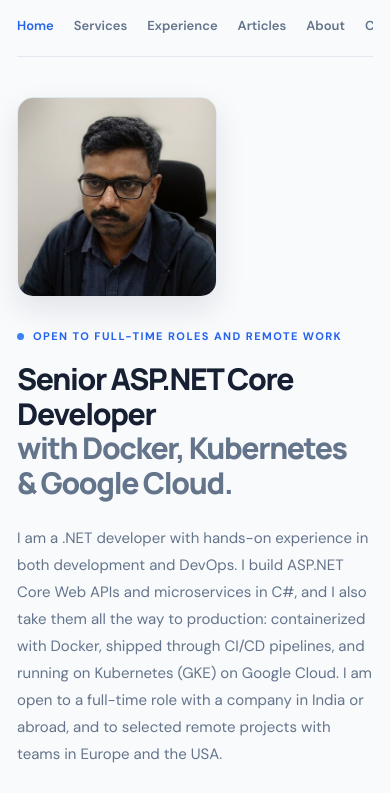
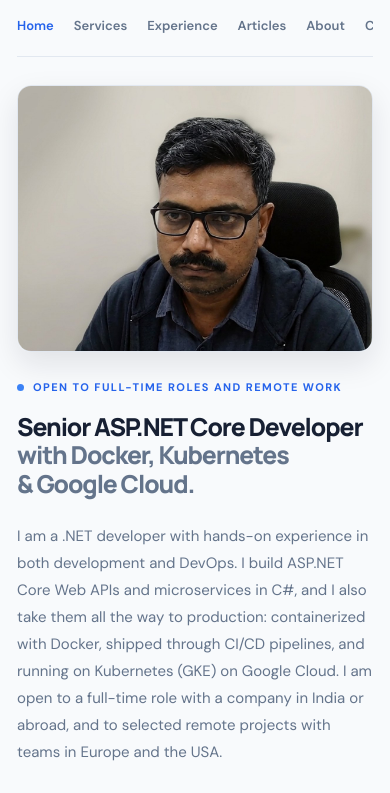
Before and after one commit to byraviprakash/portfolio-and-blog, an Astro site: page / in a window 390 px wide. Shown: the part 51-844 px from the top of the page. Built offline with nearby package versions, Linux system fonts and the light colour scheme; Astro itself is replaced by a stand-in of ours.

Commit message:
Improve home page photo layout on mobile and desktop

```diff
--- a/src/pages/index.astro
+++ b/src/pages/index.astro
@@ -14,7 +14,7 @@ const currentRole = experience[0];
   <section class="hero hero-profile hero-with-photo">
     <div class="hero-main">
     <p class="eyebrow"><span class="eyebrow-dot"></span> {freelanceMode ? siteConfig.remote : siteConfig.location}</p>
-    <h1>Senior ASP.NET&nbsp;Core Developer<br /><span>with Docker, Kubernetes<br />&amp; Google Cloud.</span></h1>
+    <h1><span class="nowrap">Senior ASP.NET Core Developer</span><br /><span>with Docker, Kubernetes<br />&amp; Google Cloud.</span></h1>
     <p class="hero-copy">
       I am a .NET developer with hands-on experience in both development and DevOps. I build
       ASP.NET Core Web APIs and microservices in C#, and I also take them all the way to production: containerized with Docker,
@@ -41,7 +41,10 @@ const currentRole = experience[0];
     </div>
     </div>
     <figure class="hero-photo">
-      <img src="/images/ravi-prakash.jpg" alt="Ravi Prakash, Senior ASP.NET Core Developer" width="800" height="800" loading="eager" />
+      <picture>
+        <source media="(max-width: 800px)" srcset="/images/ravi-prakash-wide.jpg" width="1200" height="900" />
+        <img src="/images/ravi-prakash.jpg" alt="Ravi Prakash, Senior ASP.NET Core Developer" width="800" height="800" loading="eager" fetchpriority="high" />
+      </picture>
     </figure>
   </section>
 
--- a/src/styles/global.css
+++ b/src/styles/global.css
@@ -212,14 +212,20 @@ a.category { display: inline-block; }
 .open-to-grid { display: grid; grid-template-columns: repeat(auto-fit, minmax(240px, 1fr)); gap: 14px; }
 
 /* Home hero with profile photo */
-.hero-with-photo { max-width: none; display: grid; grid-template-columns: minmax(0, 1fr) 400px; gap: 56px; align-items: center; padding-top: 64px; }
+.hero-with-photo { max-width: none; display: grid; grid-template-columns: minmax(0, 1fr) 420px; gap: 64px; align-items: center; padding-top: 64px; }
 .hero-with-photo h1 { font-size: clamp(30px, 3.2vw, 42px); line-height: 1.15; }
+.hero-with-photo h1 .nowrap { color: inherit; white-space: nowrap; }
 .hero-photo { margin: 0; }
+.hero-photo picture { display: block; }
 .hero-photo img { display: block; width: 100%; height: auto; aspect-ratio: 1 / 1; object-fit: cover; border: 1px solid var(--line); border-radius: 16px; box-shadow: 0 12px 30px rgba(15, 23, 42, .10); }
 @media (max-width: 1000px) {
   .hero-with-photo { grid-template-columns: minmax(0, 1fr) 320px; gap: 40px; }
 }
 @media (max-width: 800px) {
-  .hero-with-photo { grid-template-columns: 1fr; gap: 32px; padding-top: 40px; }
-  .hero-photo { order: -1; width: 200px; }
+  .hero-with-photo { grid-template-columns: 1fr; gap: 28px; padding-top: 28px; }
+  .hero-photo { order: -1; width: 100%; }
+  .hero-photo img { aspect-ratio: 4 / 3; object-position: 55% 30%; border-radius: 14px; }
+  /* first line ("Senior ASP.NET Core Developer") is sized to fill the full width of the phone */
+  .hero-with-photo .hero-main { container-type: inline-size; }
+  .hero-with-photo h1 { font-size: min(calc(100cqi / 14.4), 34px); }
 }
```
Also changed, not shown: public/images/ravi-prakash-wide.jpg (added).
